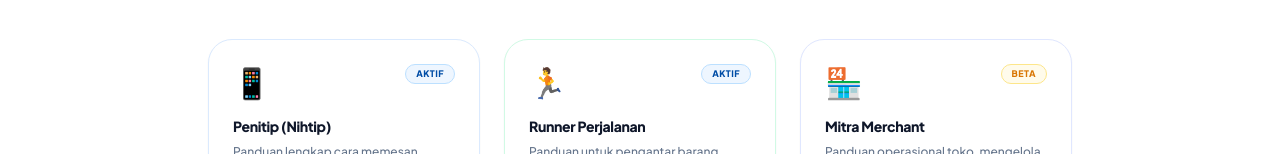
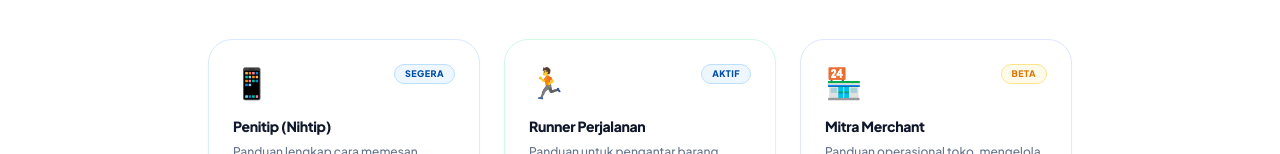
Before and after one commit to Nitip-Workzone/nitip-profile, a Nuxt app: page /guide in a window 1280 px wide. Shown: the part 482-636 px from the top of the page. Built offline with nearby package versions, Linux system fonts and the light colour scheme.

Commit message:
Update build failed

```diff
--- a/app/pages/guide/index.vue
+++ b/app/pages/guide/index.vue
@@ -16,8 +16,8 @@ const roles = [
     title: 'Penitip (Nihtip)',
     desc: 'Panduan lengkap cara memesan makanan (Nitip Food), titip belanja instan, melacak pesanan, hingga melakukan pembayaran aman.',
     icon: '📱',
-    badge: 'Aktif',
-    to: '/guide/nihtip', // will be fully added later
+    badge: 'Segera',
+    to: '/guide/penitip',
     color: 'border-blue-100 hover:border-blue-200 bg-blue-50/10'
   },
   {
--- a/nuxt.config.ts
+++ b/nuxt.config.ts
@@ -88,6 +88,7 @@ export default defineNuxtConfig({
     prerender: {
       crawlLinks: true,
       routes: ['/', '/tentang', '/cara-kerja', '/fitur', '/kontak', '/privacy', '/terms', '/guide', '/guide/merchant', '/guide/runner', '/layanan', '/delete-account', '/join/runner', '/join/merchant'],
+      ignore: ['/guide/nihtip'],
     },
   },
   site: {
```
